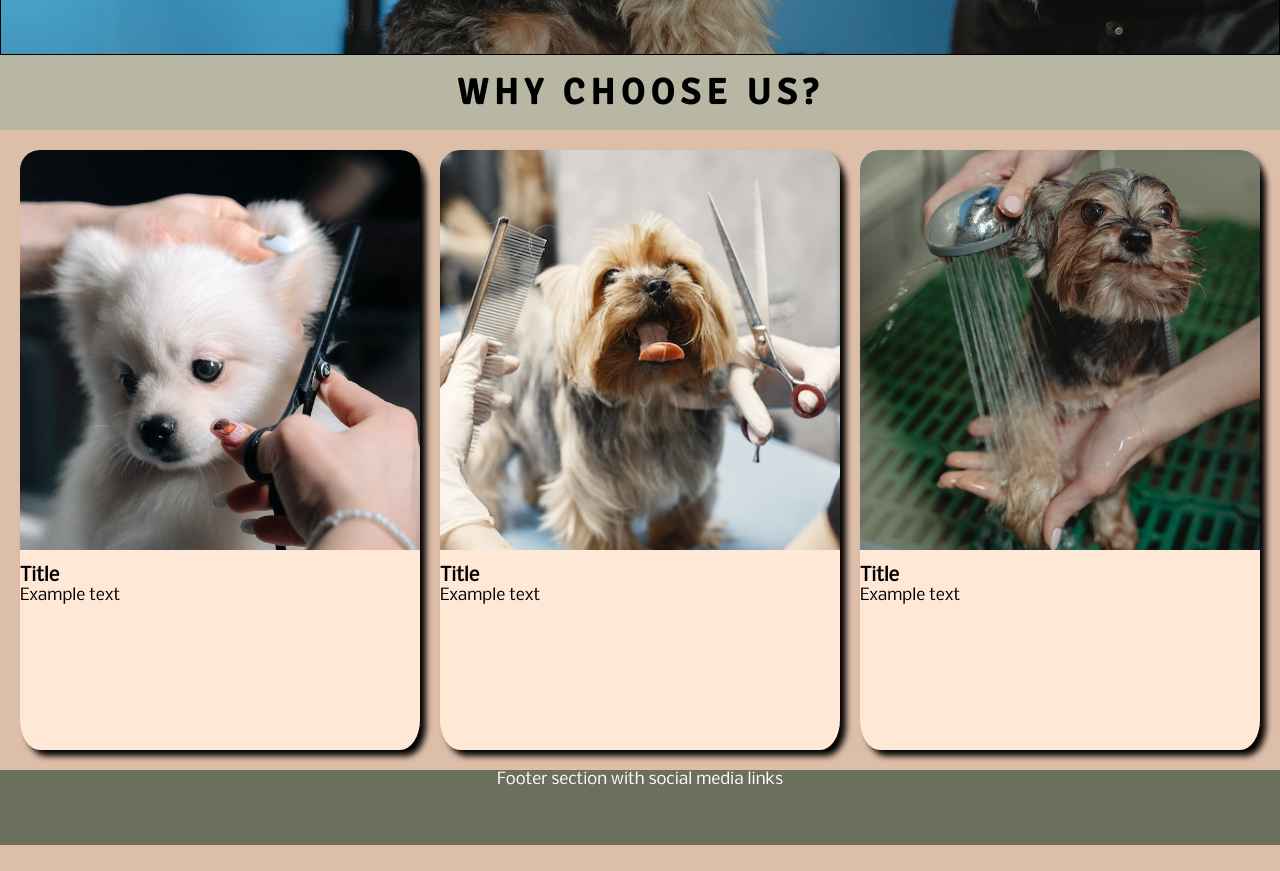
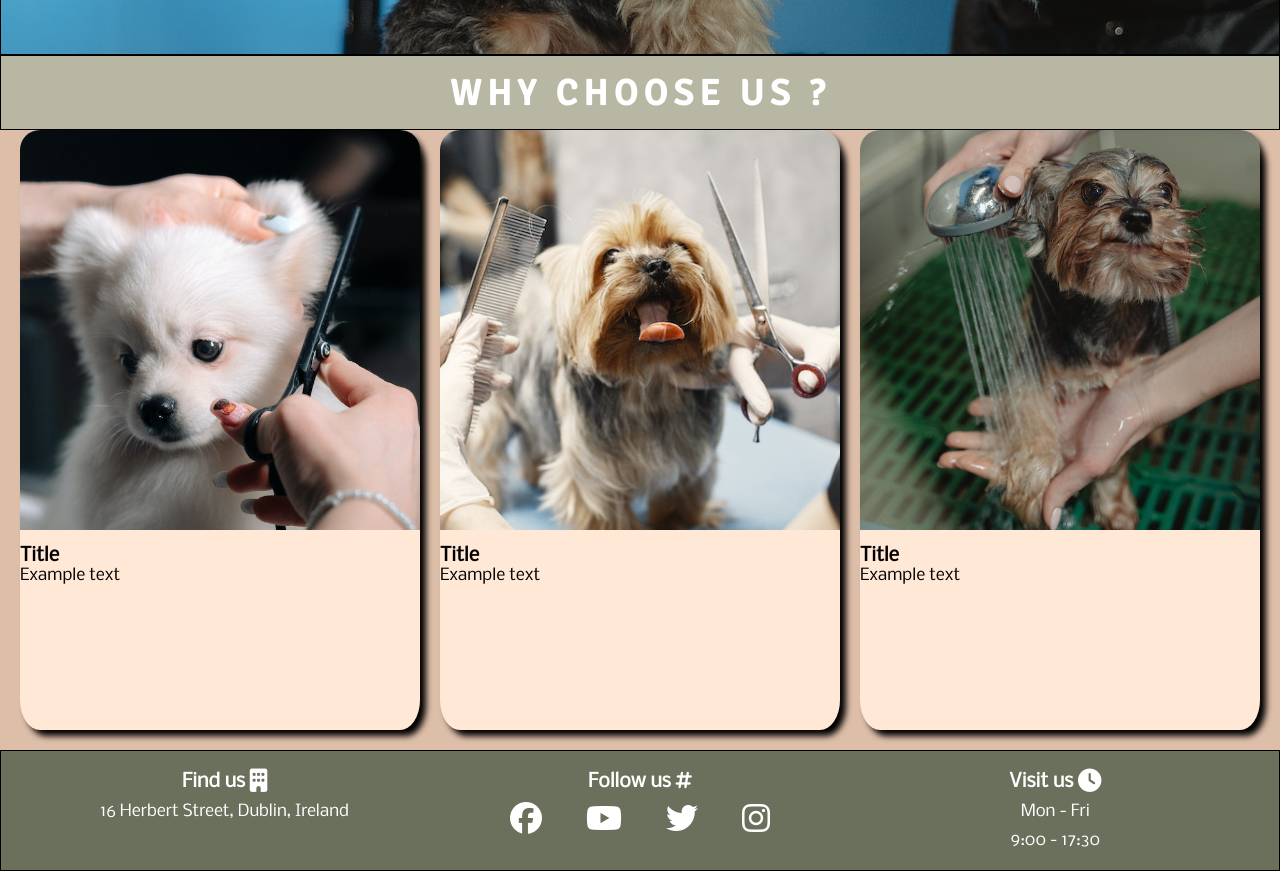
Before and after one commit to JakeDelaney/PP1-Happy-Paws, a plain HTML site: page index.html in a window 1280 px wide. Shown: the part 620-1491 px from the top of the page. Before the commit the page ends 1465 px from the top, so only its background shows below. Drawn offline with Linux system fonts and the light colour scheme.

Commit message:
add footer content and icons to index page headings

```diff
--- a/assets/css/style.css
+++ b/assets/css/style.css
@@ -31,9 +31,8 @@ a:hover{
     cursor: pointer;
     transform: scaleX(1.02);
     transition: all 1s ease;
-    background-color: #ddbea9;
+    /*background-color: #ddbea9;*/
     border-radius: 10%;
-    padding: 10px;
 }
 
 
@@ -117,6 +116,8 @@ a:hover{
     background-color:#b7b7a4;
     text-align: center;
     line-height: 75px;
+    border: 1px solid black;
+    color: #fff;
 }
 
 
@@ -127,7 +128,7 @@ a:hover{
     justify-content: space-evenly;
     height: 100%;
     width: 100%;
-    margin: 20px 0 20px 0;
+    /*margin: 20px 0 20px 0;*/
 }
 
 .ethos-card{
@@ -176,10 +177,47 @@ a:hover{
 /* FOOTER */
 .footer-flexbox-container{
     display: flex;
-    height: 75px;
+    flex-wrap: wrap;
+    flex-flow: row wrap;
+    grid-area: footer;
+    height: auto;
     width: 100%;
-    grid-area: footer;
     background-color: #6b705c;
     color: #FFF;
     justify-content: space-evenly;
+    border: 1px solid black;
+    padding: 20px 0 20px 0;
+    margin-top: 20px;
 }
+
+.company-address{
+    width: 30%;
+    text-align: center;
+}
+
+.company-address p{
+    margin-top: 10px;
+}
+
+
+.social-media-list{
+    width: 30%;
+    text-align: center;
+}
+
+.media-links li{
+    display: inline-flex;
+    list-style: none;
+    font-size: 200%;
+    margin: 10px 20px 0 20px
+}
+
+.opening-times{
+    width: 30%;
+    text-align: center;
+}
+
+.opening-times li{
+    margin-top: 10px;
+    list-style: none;
+}
--- a/index.html
+++ b/index.html
@@ -16,7 +16,7 @@
 
         <!-- Header and Navbar flexbox container-->
         <header class="header-flexbox-container">
-                <h1 class="logo"><a href="index.html">Happy Paws</a></h1>
+                <h1 class="logo"><a href="index.html">Happy Paws <i class="fa-solid fa-paw fa-lg"></i> </a></h1>
                 <nav>
                     <ul class="nav-list">
                         <li><a href="about.html">About us</a></li>
@@ -33,7 +33,7 @@
             </section>
 
             <!-- Ethos section heading introduction-->
-            <div class="ethos-heading"><h2>Why choose us?</h2></div>
+            <div class="ethos-heading"><h2>Why choose us ?</h2></div>
 
             <!-- Ethos section flexbox container-->
             <section class="ethos-flexbox-container">
@@ -63,9 +63,47 @@
             </section> -->
 
         <foot class="footer-flexbox-container">
-            Footer section with social media links
+
+            <div class="company-address">
+                <h3>Find us <i class="fa-solid fa-building fa-lg"></i></h3>
+                <p>16 Herbert Street, Dublin, Ireland</p>
+            </div>
+
+            <div class="social-media-list">
+                <h3>Follow us <i class="fa-solid fa-hashtag"></i></h3>
+                <ul class="media-links">
+                    <li>
+                        <a href="https://www.facebook.com/" target="_blank" rel="noopener noreferrer" aria-label="Click her to visit our Facebook page (opens in a new tab)"><i class="fa-brands fa-facebook"></i></a>
+                    </li>
+
+                    <li>
+                        <a href="https://www.youtube.com/" target="_blank" rel="noopener noreferrer" aria-label="Click her to visit our Youtube page (opens in a new tab)"><i class="fa-brands fa-youtube"></i></a>
+                    </li>
+
+                    <li>
+                        <a href="https://www.Twitter.com/" target="_blank" rel="noopener noreferrer" aria-label="Click her to visit our Twitter page (opens in a new tab)"><i class="fa-brands fa-twitter"></i></a>
+                    </li>
+
+                    <li>
+                        <a href="https://www.instagram.com/" target="_blank" rel="noopener noreferrer" aria-label="Click her to visit our Instagram page (opens in a new tab)"><i class="fa-brands fa-instagram"></i></a>
+                    </li>
+
+                </ul>
+            </div>
+
+            <div class="opening-times">
+                <h3>Visit us <i class="fa-solid fa-clock fa-lg"></i></h3>
+                <ul>
+                    <li>Mon - Fri</li>
+                    <li>9:00 - 17:30</li>
+                </ul>
+            </div>
+
+
         </foot>
     </div>
 
+    <!-- link to Font Awesome kit-->
+    <script src="https://kit.fontawesome.com/e5f69c717a.js" crossorigin="anonymous"></script>
 </body>
 </html>
```
